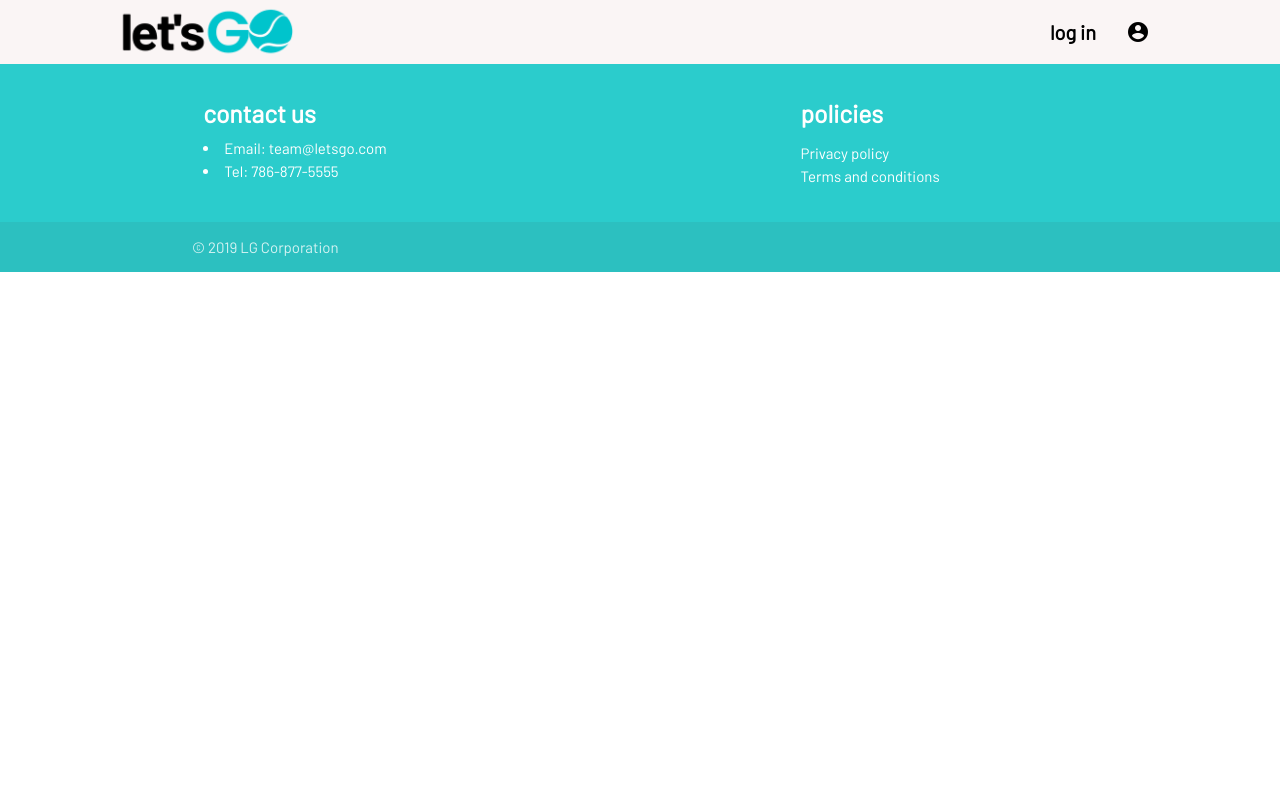
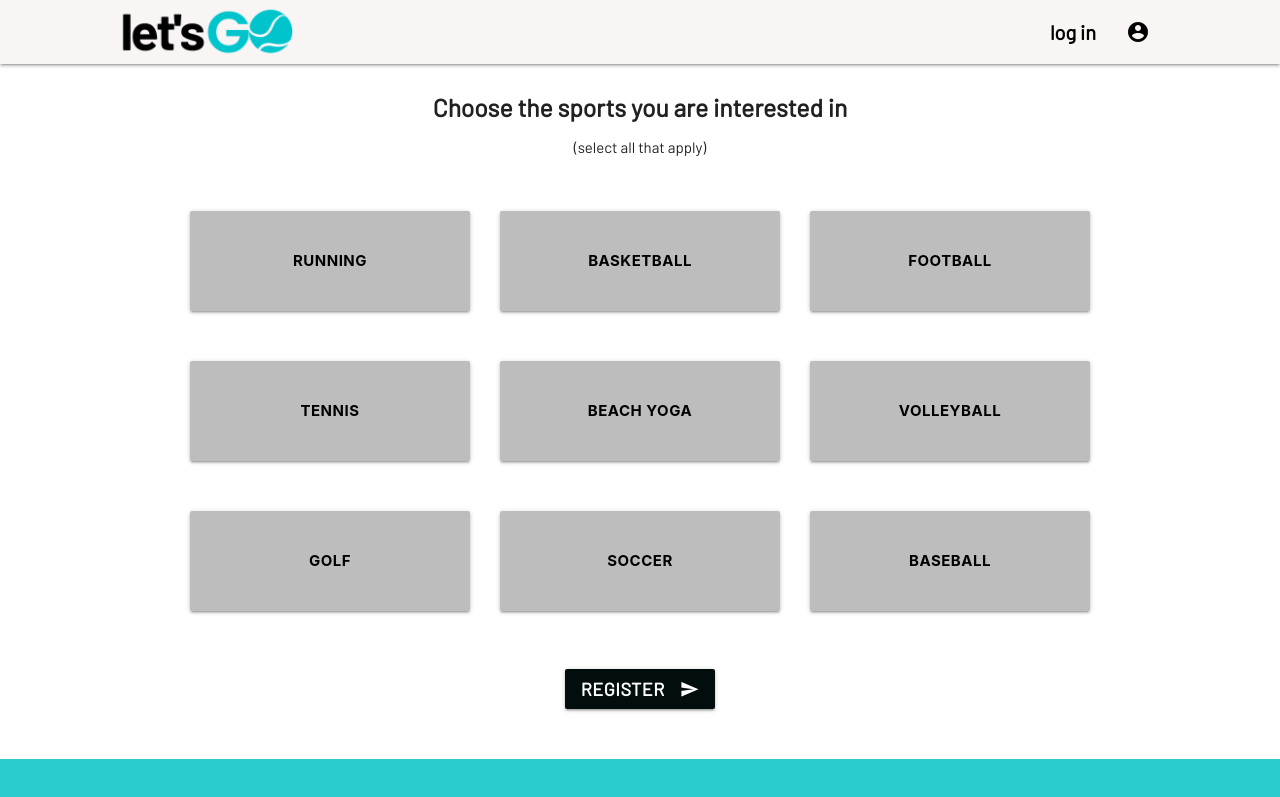
Before and after one commit to zaiverse/LetsGo0, a React (Create React App) app in the folder client/: page /activities in a window 1280 px wide. Shown: the top 797 px of the page. Built offline with nearby package versions, Linux system fonts and the light colour scheme.

Commit message:
added registration and activities pages

```diff
--- a/client/src/App.js
+++ b/client/src/App.js
@@ -4,6 +4,8 @@ import Navbar from './components/Navbar';
 import Footer from './components/Footer';
 import Home from "./pages/Home";
 import Login from "./components/Login";
+import Activities from "./components/Activities";
+import Register from "./components/Register";
 // import Logout from './pages/LogOut';
 
 class App extends Component {
@@ -16,6 +18,8 @@ class App extends Component {
             <Switch>
               <Route exact path="/" component={Home} />
               <Route exact path="/login" component={Login} />
+              <Route exact path="/register" component={Register} />
+              <Route exact path="/activities" component={Activities} />
               {/* <Route exact path="/login" render={(props) => {
                 return <Login setCurrentUser={this.setCurrentUser} {...props} />
               }} />
--- /dev/null
+++ b/client/src/components/Activities/Activities.css
@@ -0,0 +1,13 @@
+.btn-large {
+    width: 280px;
+    height: 100px;
+    margin: 15px;
+    font-weight: bold;
+    color: black;
+}
+
+.activities {
+    width: 100%;
+    margin-top: 30px;
+    margin-bottom: 50px;
+}
--- /dev/null
+++ b/client/src/components/Activities/Activities.js
@@ -0,0 +1,38 @@
+import React, { Component } from "react";
+import "./Activities.css";
+
+class Activities extends Component {
+    state = {
+
+    }
+    render() {
+        return (
+            <div className="container activities center">
+            <h5>Choose the sports you are interested in</h5>
+            <p>(select all that apply)</p>
+            <br></br>
+                <div className="row col l12 center">
+                    <button className="grey lighten-1 btn-large"><i className="material-icons right"></i>running</button>
+                    <button className="grey lighten-1 btn-large"><i className="material-icons right"></i>basketball</button>
+                    <button className="grey lighten-1 btn-large"><i className="material-icons right"></i>football</button>
+                </div>
+                <div className="row col l12">
+                    <button className="grey lighten-1 btn-large"><i className="material-icons right"></i>tennis</button>
+                    <button className="grey lighten-1 btn-large"><i className="material-icons right"></i>beach yoga</button>
+                    <button className="grey lighten-1 btn-large"><i className="material-icons right"></i>volleyball</button>
+                </div>
+                <div className="row col l12">
+                    <button className="grey lighten-1 btn-large"><i className="material-icons right"></i>golf</button>
+                    <button className="grey lighten-1 btn-large"><i className="material-icons right"></i>soccer</button>
+                    <button className="grey lighten-1 btn-large"><i className="material-icons right"></i>baseball</button>
+                </div>
+                <br></br>
+                <a href="/profile">
+                <button className="btn waves-effect waves-light" type="submit" name="action">register
+                <i className="material-icons right">send</i>
+                </button></a>
+            </div>
+        )
+    }
+}
+export default Activities;
--- /dev/null
+++ b/client/src/components/Activities/index.js
@@ -0,0 +1 @@
+export { default } from "./Activities";
--- a/client/src/components/Jumbotron/Jumbotron.js
+++ b/client/src/components/Jumbotron/Jumbotron.js
@@ -5,13 +5,14 @@ const Jumbotron = () => (
     <div className="jumbotron">
         <div className="row">
             <div className="col s12 l4 push-l1">
-                <div class="about">
+                <div className="about">
                 Meet people, who share your passion for different sports activities and make lifetime friends.
                 </div>
                 <br></br>
+                <a href="/register">
                 <button className="btn waves-effect waves-light" type="submit" name="action">register
                 <i className="material-icons right">send</i>
-                </button>
+                </button></a>
             </div>
         </div>
     </div>
--- a/client/src/components/Login/Login.js
+++ b/client/src/components/Login/Login.js
@@ -12,15 +12,17 @@ class Login extends Component {
                     <h5>Log In</h5>
                     <div className="input-field">
                     <label htmlFor="email">email</label>
-                    <input type="email" id="email" />
+                    <input type="email" id="email" className="validate"/>
                     </div>
-                    <div className="input-field">
+                    <div className="input-field" >
                     <label htmlFor="password">password</label>
                     <input type="password" id="password" />
                     </div>
-                    <div className="input-field">
-                    <button className="btn waves-effect waves-light" type="submit">sign in</button>
-                    </div>
+                    <br></br>
+                    <a href="/profile">
+                    <button className="btn waves-effect waves-light" type="submit" name="action">sing in
+                    <i className="material-icons right">send</i>
+                    </button></a>
                 </form>
             </div>
         )
--- a/client/src/components/Navbar/Navbar.js
+++ b/client/src/components/Navbar/Navbar.js
@@ -9,7 +9,6 @@ const Navbar = props => (
       <ul id="nav-mobile" className="right hide-on-med-and-down">
         <li><a href="/login">log in</a></li>
         <li><a href="/profile"><i className="material-icons">account_circle</i></a></li>
-        {/* <li><a href="badges.html">contact us</a></li> */}
       </ul>
     </div>
   </nav>
--- a/client/src/components/Register/Register.css
+++ b/client/src/components/Register/Register.css
@@ -0,0 +1,5 @@
+.register {
+    width: 500px;
+    margin-top: 50px;
+    margin-bottom: 50px;
+}
--- a/client/src/components/Register/Register.js
+++ b/client/src/components/Register/Register.js
@@ -1,8 +1,49 @@
-import React from "react";
+import React, { Component } from "react";
 import "./Register.css";
 
-const RegisterForm = props => (
+class Register extends Component {
+    state = {
 
-);
+    }
+    render() {
+        return (
+            <div className="container register">
+                <form className="white">
+                    <h5>Register</h5>
+                    <br></br>
+                    <div class="input-field">
+                    <label for="name">first and last name</label>
+                    <input placeholder="john smith" id="name" type="text"/>
+                    </div>
+                    <div class="input-field">
+                    <label for="username">username</label>
+                    <input placeholder="choose username" id="last-name" type="text"/>
+                    </div>
+                    <div className="input-field">
+                    <label htmlFor="email">email</label>
+                    <input placeholder="john@john.com" id="email" type="email"/>
+                    </div>
+                    <div className="input-field">
+                    <label htmlFor="password">password</label>
+                    <input placeholder="type your password" id="password" type="password"  />
+                    </div>
+                    <div className="input-field">
+                    <label htmlFor="password">confirm password</label>
+                    <input placeholder="retype password" type="password" id="password" />
+                    </div>
+                    <div class="input-field">
+                    <input placeholder="city, state or zip code" id="location" type="text"/>
+                    <label for="location">location</label>
+                    </div>
+                    <div><i class="small material-icons" id="uploadPhoto">add_a_photo</i> add a photo</div>
+                    <div className="input-field">
+                    <a href="/activities">
+                    <button className="btn waves-effect waves-light" type="submit">next<i class="material-icons right">send</i></button>
+                    </a></div>
+                </form>
+            </div>
+        )
+    }
+}
 
-export default RegisterForm;
+export default Register;
```
